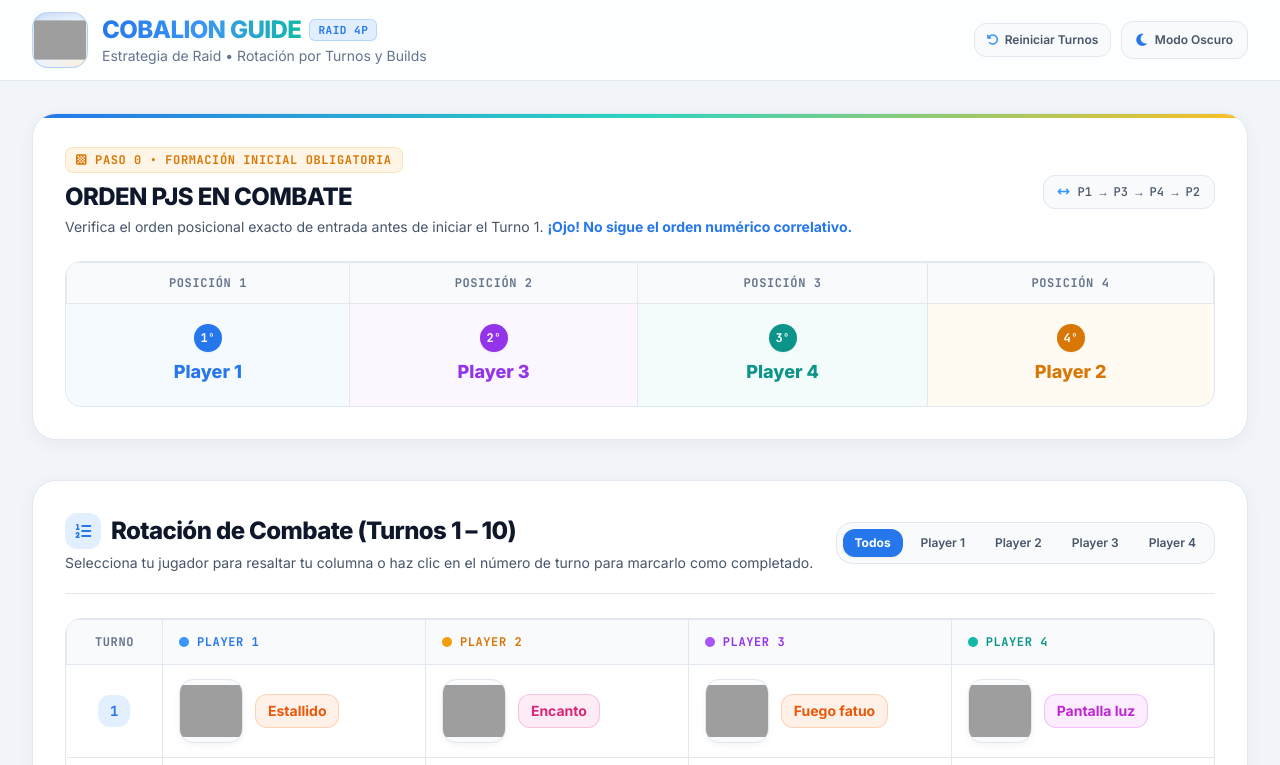
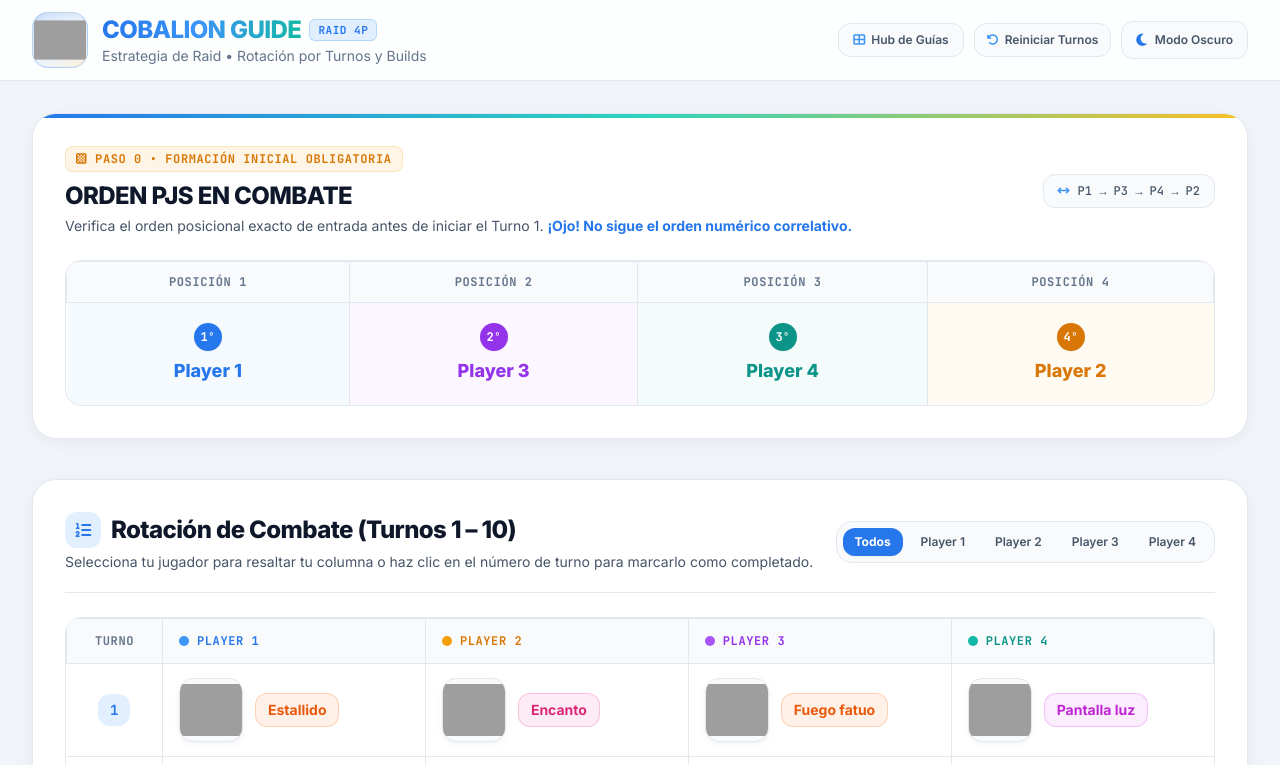
Before and after one commit to miguelonPokemon/cobalion_guide, a website built with Vite: page index.html in a window 1280 px wide. Shown: the top 765 px of the page. Built offline with nearby package versions, Linux system fonts and the light colour scheme; grey boxes are pictures that could not be loaded.

Commit message:
agregar enlace a hub

```diff
--- a/index.html
+++ b/index.html
@@ -1,10 +1,3 @@
-<!DOCTYPE html>
-<html lang="es" data-theme="dark">
-<head>
-    <meta charset="UTF-8">
-    <meta name="viewport" content="width=device-width, initial-scale=1.0">
-    <title>Cobalion Guide — Estrategia Raid & Combate 4P</title>
-
 <!-- Google Fonts: Inter & JetBrains Mono -->
 <link rel="preconnect" href="https://fonts.googleapis.com">
 <link rel="preconnect" href="https://fonts.gstatic.com" crossorigin>
@@ -12,8 +5,7 @@
 
 <!-- FontAwesome Icons -->
 <link rel="stylesheet" href="https://cdnjs.cloudflare.com/ajax/libs/font-awesome/6.5.1/css/all.min.css">
-</head>
-<body class="min-h-screen flex flex-col antialiased selection:bg-cobalt-500 selection:text-white">
+
 
 <!-- Contenedor de notificaciones Toast -->
 <div id="toast-container" class="fixed bottom-5 right-5 z-50 flex flex-col gap-2 pointer-events-none"></div>
@@ -47,6 +39,17 @@
         </div>
 
         <div class="flex items-center gap-2.5">
+            <!-- Enlace al Hub Central -->
+            <a
+                href="../"
+                class="px-3.5 py-2 rounded-xl text-xs font-semibold surface-elevated hover:border-cobalt-500 transition-all flex items-center gap-1.5 no-underline"
+                style="color: var(--text-secondary);"
+                title="Volver al Hub de Guías"
+            >
+                <i class="fa-solid fa-th-large text-cobalt-500"></i>
+                <span class="hidden sm:inline">Hub de Guías</span>
+            </a>
+
             <button
                 id="reset-turns-btn"
                 type="button"
@@ -319,5 +322,3 @@
 
 <!-- Vite entry point -->
 <script type="module" src="/src/main.js"></script>
-</body>
-</html>
```
Lines whose indentation alone changed are shown as unchanged.
